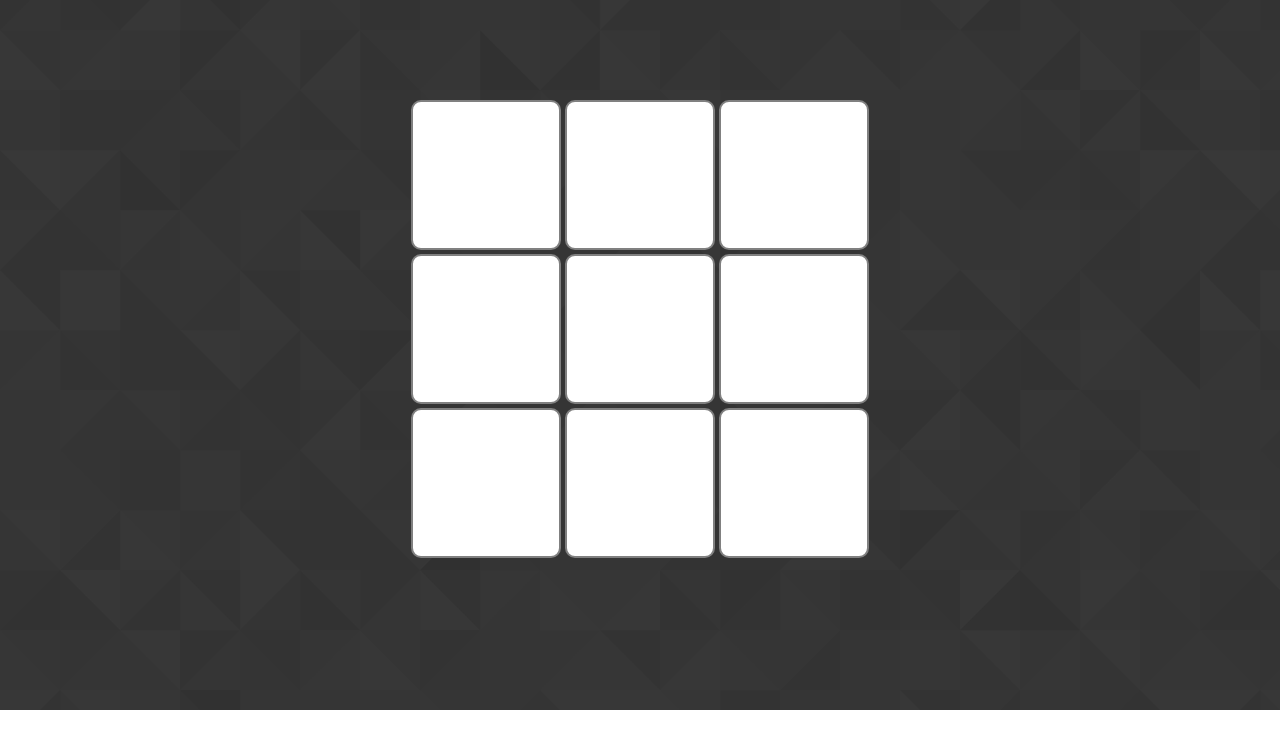
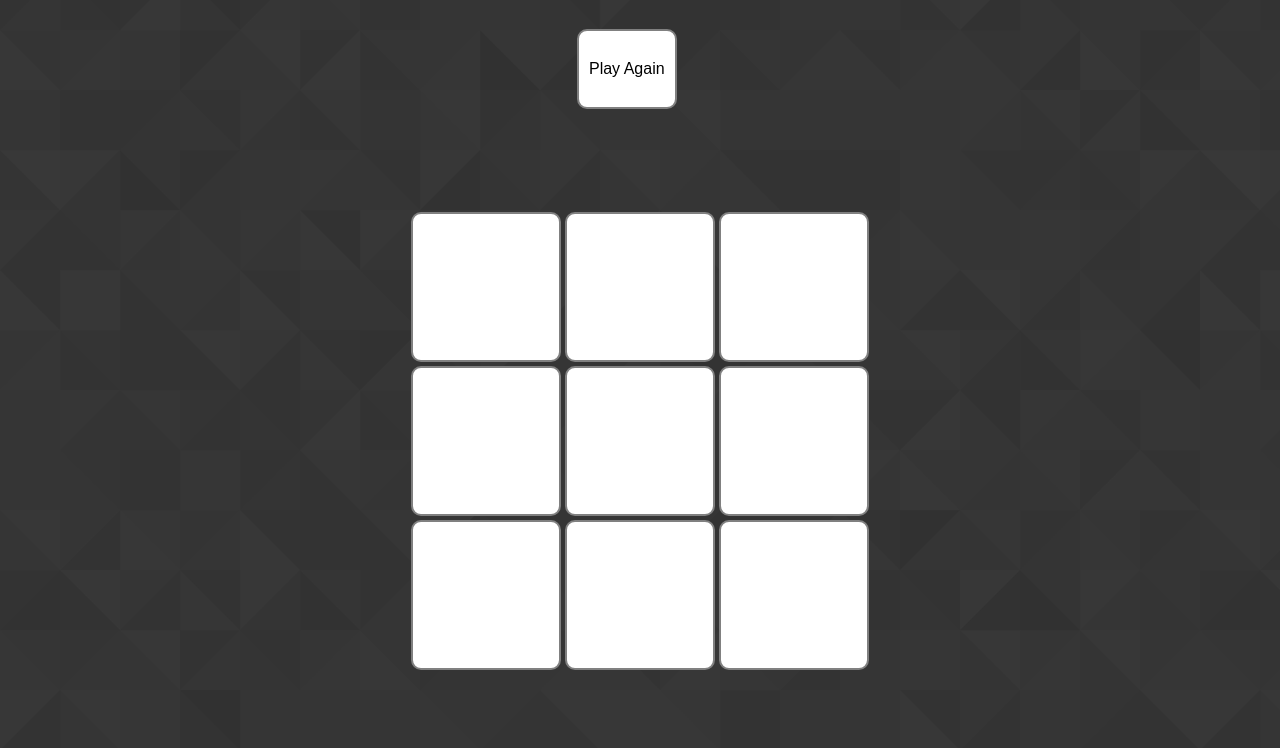
Before and after one commit to dkendrick25/Tic-Tac-Toe, a plain HTML site: page index.html in a window 1280 px wide. Shown: the part 90-838 px from the top of the page. Before the commit the page ends 800 px from the top, so only its background shows below. Drawn offline with Linux system fonts and the light colour scheme.

Commit message:
Added a play again feature

```diff
--- a/index.html
+++ b/index.html
@@ -9,6 +9,7 @@
   </head>
   <body>
       <h1>Tic-Tac-Toe</h1>
+        <button class ='play-again' type="button" name="playAgain">Play Again</button>
     <div class="game-board">
       <table>
         <tr>
--- a/script.js
+++ b/script.js
@@ -59,7 +59,7 @@ $(function() {
   //keeps up with clicks
   $('button').click(function () {
     var txt = $(this).text();
-//doesn't allow you to change non blank squares
+    //doesn't allow you to change non blank squares
     if (txt === 'O' || txt === 'X'){
       txt = $(this).text();
       //alternates turns of O and X
@@ -80,8 +80,13 @@ $(function() {
         alert('The winner is ' + winner);
       }
     }
+
     if (clickCount === 9) {
-      alert("It's a draw!")
+      alert("It's a draw!");
     }
   });
+
+  $('.play-again').click(function() {
+    location.reload();
+  })
 });
--- a/style.css
+++ b/style.css
@@ -32,3 +32,16 @@ h1 {
   font-size: 3em;
   color: white;
 }
+
+.play-again {
+  width: 100px;
+  height: 80px;
+  font-size: 1em;
+  margin-left: 45%;
+  padding: 5px;
+}
+
+.play-again:active {
+  font-size: 1em;
+  transform: none;
+}
```
